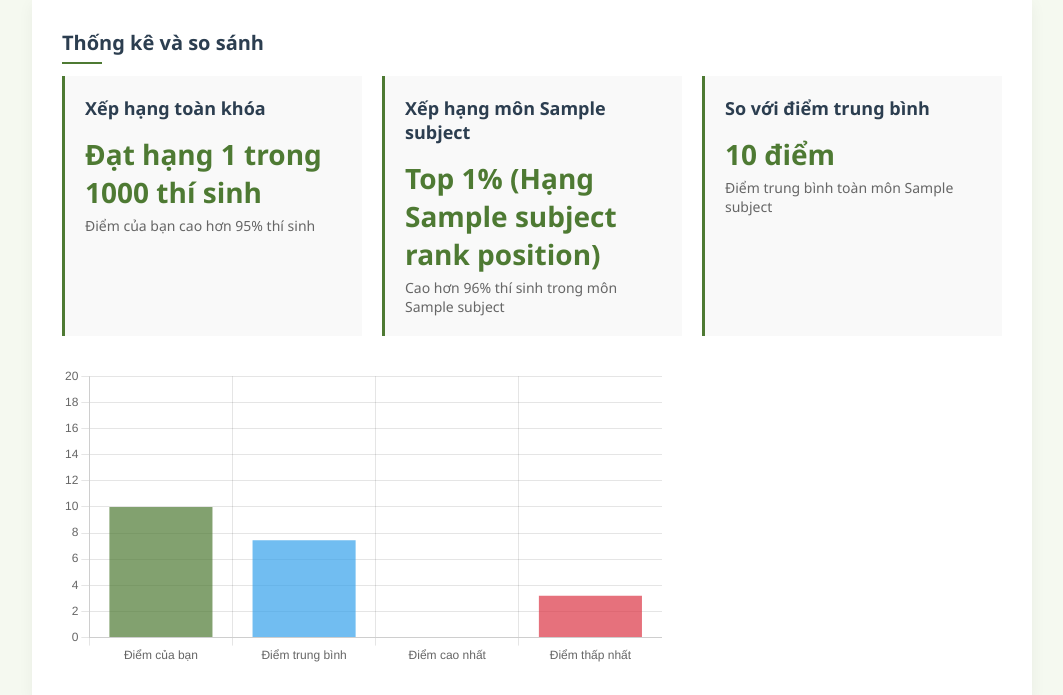
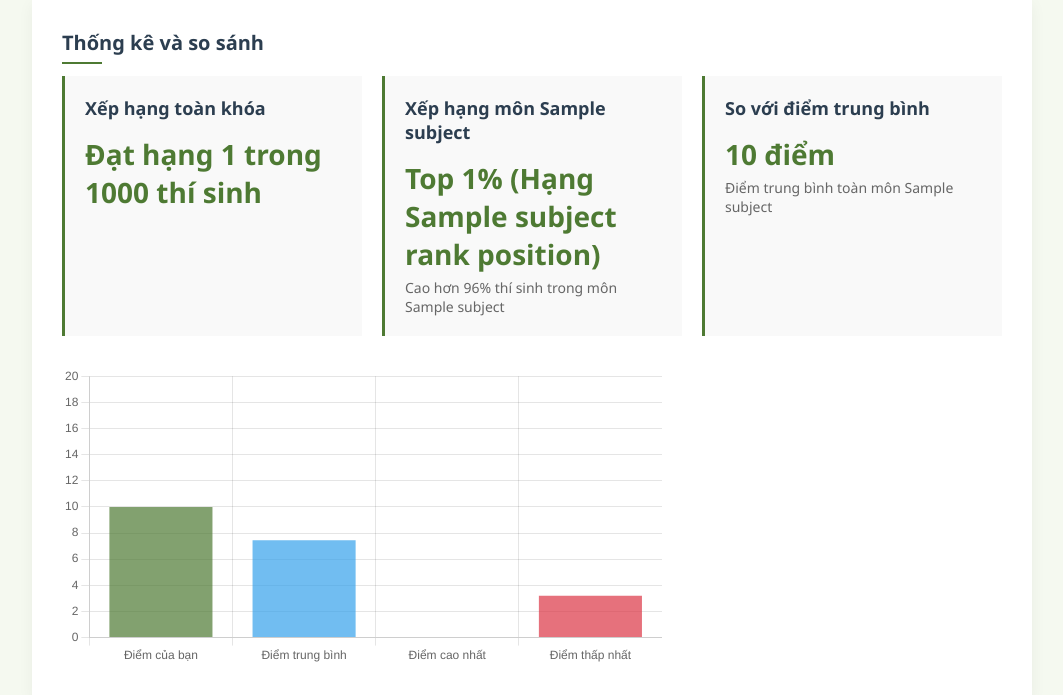
Before and after one commit to ntanthedev/bamboo, a Django app: template templates/tra-diem.html in a window 1280 px wide. Shown: the part 1130-1825 px from the top of the page, without its empty margins (108-1171 px from the left). Run offline with Django 5.2, Linux system fonts and the light colour scheme; tables that the repository leaves empty hold one stand-in row (values such as "Sample post"); the template is opened without the code that fills it: values that come from a table or form of the project are taken from there, most other values are stand-ins (such as "Sample title", 1, 10 or a date in 2020).

Commit message:
Xóa mô tả điểm xếp hạng trong tệp tra-diem.html để làm gọn giao diện hiển thị.

```diff
--- a/templates/tra-diem.html
+++ b/templates/tra-diem.html
@@ -199,7 +199,6 @@
                             <div class="ranking-title">Xếp hạng toàn khóa</div>
                             <div class="ranking-stat">
                                 <div class="stat-number">Đạt hạng {{ rank_position|default:"1" }} trong {{ count_all_candidate|default:"1000" }} thí sinh</div>
-                                <div class="stat-desc">Điểm của bạn cao hơn {{ rank_desc|default:"95" }}% thí sinh</div>
                             </div>
                         </div>
                         <div class="ranking-item">
```
